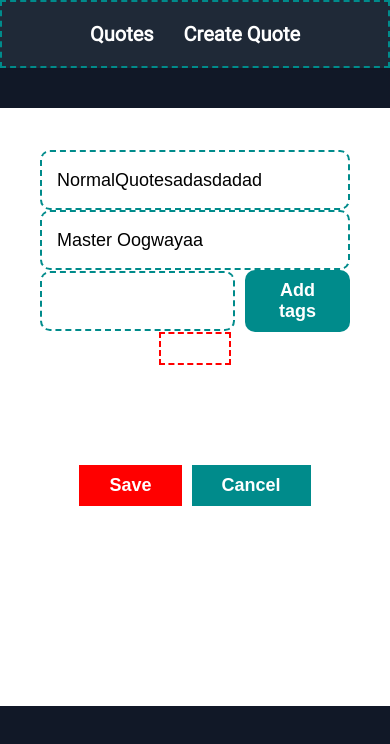
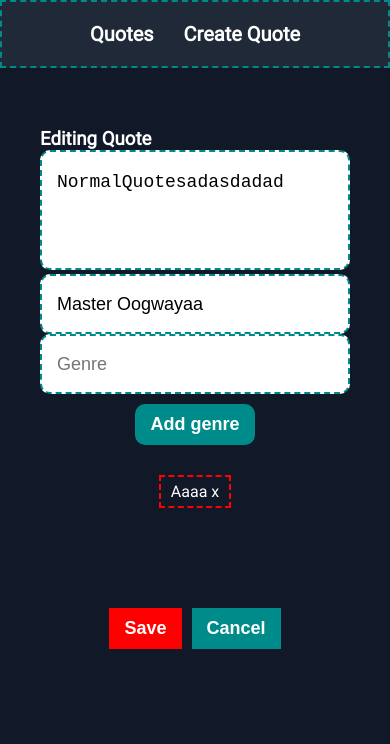
Before and after one commit to AzimAkhmedov/quotes, a Vue app: page /1696512251240 in a window 390 px wide. Both pictures are taken after a click on the button "Edit". Shown: the top 744 px of the page. Built offline with nearby package versions, Linux system fonts and the light colour scheme; data requests are answered from the project's data file.

Commit message:
feat: quote overflow

```diff
--- a/src/components/QuoteCard.vue
+++ b/src/components/QuoteCard.vue
@@ -29,9 +29,11 @@ defineProps({
 
 <template>
   <div class="card">
-    <h3 class="quote">
-      {{ quote }}
-    </h3>
+    <div class="quote-wrapper">
+      <h3 class="quote">
+        {{ quote }}
+      </h3>
+    </div>
     <p class="author">{{ author }}</p>
     <span class="created">Created:{{ createdAt }}</span>
     <span class="edited">Edited:{{ lastEdited }}</span>
@@ -40,13 +42,13 @@ defineProps({
 
 <style scoped>
 .card {
-  background-color: #fff;
+  background-color: var(--secondary);
 
   min-height: 300px;
   width: 300px;
 
   border-radius: 10px;
-  border: 2px solid darkcyan;
+  border: 2px solid var(--green);
 
   padding: 10px 20px;
 
@@ -56,9 +58,23 @@ defineProps({
 .author {
   text-align-last: right;
   font-size: 17px;
+  font-style: italic;
+  font-weight: 200;
+  letter-spacing: 1px;
 
   padding-top: 10px;
+  margin-bottom: 20px;
+
 }
+
+.quote-wrapper {
+  display: -webkit-box;
+  -webkit-line-clamp: 6;
+  -webkit-box-orient: vertical;
+  overflow: hidden;
+  text-overflow: ellipsis
+}
+
 
 .created {
   position: absolute;
@@ -78,7 +94,6 @@ defineProps({
 
 @media (max-width:420px) {
   .card {
-    border: 1px solid darkcyan;
     width: 100vw;
   }
 
@@ -89,7 +104,6 @@ defineProps({
   .author {
     font-size: 14px;
   }
-
   .created,
   .edited {
     max-width: 100px;
--- a/src/views/QuoteDetailsView.vue
+++ b/src/views/QuoteDetailsView.vue
@@ -78,15 +78,15 @@ onMounted(() => {
     <div v-else class="wrapper">
       <h3>Editing Quote</h3>
       <form name="editQuote" @submit.prevent @submit="onSubmit">
-        <div class="field">
-          <input v-model="editedQuote.quote" required type="text" name="quote" />
+        <div class="quote-field">
+          <textarea class="quote-input" v-model="editedQuote.quote" required type="text" name="quote" />
         </div>
         <div class="field">
           <input v-model="editedQuote.author" required type="text" name="author" />
         </div>
         <div class="add-tag">
-          <input class="genre" v-model="genre" type="text" name="genre" />
-          <button class="btn" type="button" @click="handleAddTag">Add tags</button>
+          <input placeholder="Genre" class="genre" v-model="genre" type="text" name="genre" />
+          <button class="btn" type="button" @click="handleAddTag">Add genre</button>
         </div>
         <ul class="tags">
           <li class="tag editing" v-for="(tag, i) in editedQuote.genres" :key="i" @click="handleDeleteGenre(tag)">
@@ -104,61 +104,11 @@ onMounted(() => {
 
 <style scoped>
 .wrapper {
-  background-color: #fff;
 
   padding: 20px 40px 200px 40px;
   min-height: calc(100vh / 2);
 
   position: relative;
-}
-
-form {
-  display: flex;
-  align-items: center;
-  justify-content: center;
-  flex-direction: column;
-  height: 100%;
-}
-
-input {
-  border: 2px dashed darkcyan;
-
-  font-size: 18px;
-  padding: 20px 15px;
-
-  border-radius: 10px;
-
-  width: 100%;
-  max-width: 600px;
-  height: 60px;
-}
-
-input:focus {
-  outline: none;
-  border: 2px dashed rgb(113, 139, 0);
-}
-
-.field {
-  width: 100%;
-  height: 60px;
-  max-width: 600px;
-}
-
-.add-tag {
-  width: 100%;
-  max-width: 600px;
-
-  display: flex;
-  align-items: center;
-  gap: 10px;
-}
-
-.add-tag .btn {
-  border-radius: 10px;
-}
-
-.genre {
-  flex-grow: 1;
 }
 
 .quote {
@@ -168,6 +118,11 @@ input:focus {
 .author {
   text-align: right;
   font-size: 20px;
+  font-style: italic;
+  font-weight: 200;
+  letter-spacing: 1px;
+
+  margin-bottom: 100px;
 }
 
 .tags-title {
@@ -186,7 +141,7 @@ input:focus {
 }
 
 .tag {
-  border: 2px dashed darkcyan;
+  border: 2px dashed var(--green);
   padding: 5px 10px;
 }
 
@@ -198,8 +153,8 @@ input:focus {
 
 .btn {
   padding: 10px 30px;
-  background-color: darkcyan;
-  color: #fff;
+  background-color: var(--green);
+  color: var(--typografy);
   font-size: 18px;
   font-weight: bold;
 }
@@ -224,4 +179,100 @@ input:focus {
 .editing {
   border-color: red;
 }
+
+form {
+  display: flex;
+  align-items: center;
+  justify-content: center;
+  flex-direction: column;
+  height: 100%;
+}
+
+input {
+  border: 2px dashed var(--green);
+
+  font-size: 18px;
+  padding: 20px 15px;
+
+  border-radius: 10px;
+
+  width: 100%;
+  max-width: 600px;
+  height: 60px;
+}
+
+input:focus,
+textarea:focus {
+  outline: none;
+  border: 2px dashed rgb(113, 139, 0);
+}
+
+.field {
+  width: 100%;
+  height: 60px;
+  max-width: 600px;
+}
+
+.quote-field {
+  width: 100%;
+  max-width: 600px;
+}
+
+.quote-input {
+  width: 100%;
+  height: 120px;
+
+  resize: none;
+  border: 2px dashed var(--green);
+
+  font-size: 18px;
+  padding: 20px 15px;
+
+  border-radius: 10px;
+
+}
+
+.add-tag {
+  width: 100%;
+  max-width: 600px;
+
+  display: flex;
+  align-items: center;
+  gap: 10px;
+}
+
+.add-tag .btn {
+  border-radius: 10px;
+}
+
+.genre {
+  flex-grow: 1;
+}
+
+@media (max-width:600px) {
+  .quote {
+    font-size: 16px;
+  }
+
+  .author {
+    font-size: 16px;
+    margin-bottom: 40px;
+  }
+
+  .time:nth-child(3) {
+    bottom: 10px !important;
+  }
+
+  .add-tag {
+    display: flex;
+    flex-direction: column;
+    margin-bottom: 30px;
+  }
+
+  .btn {
+    padding: 10px 15px;
+  }
+
+
+}
 </style>
```
